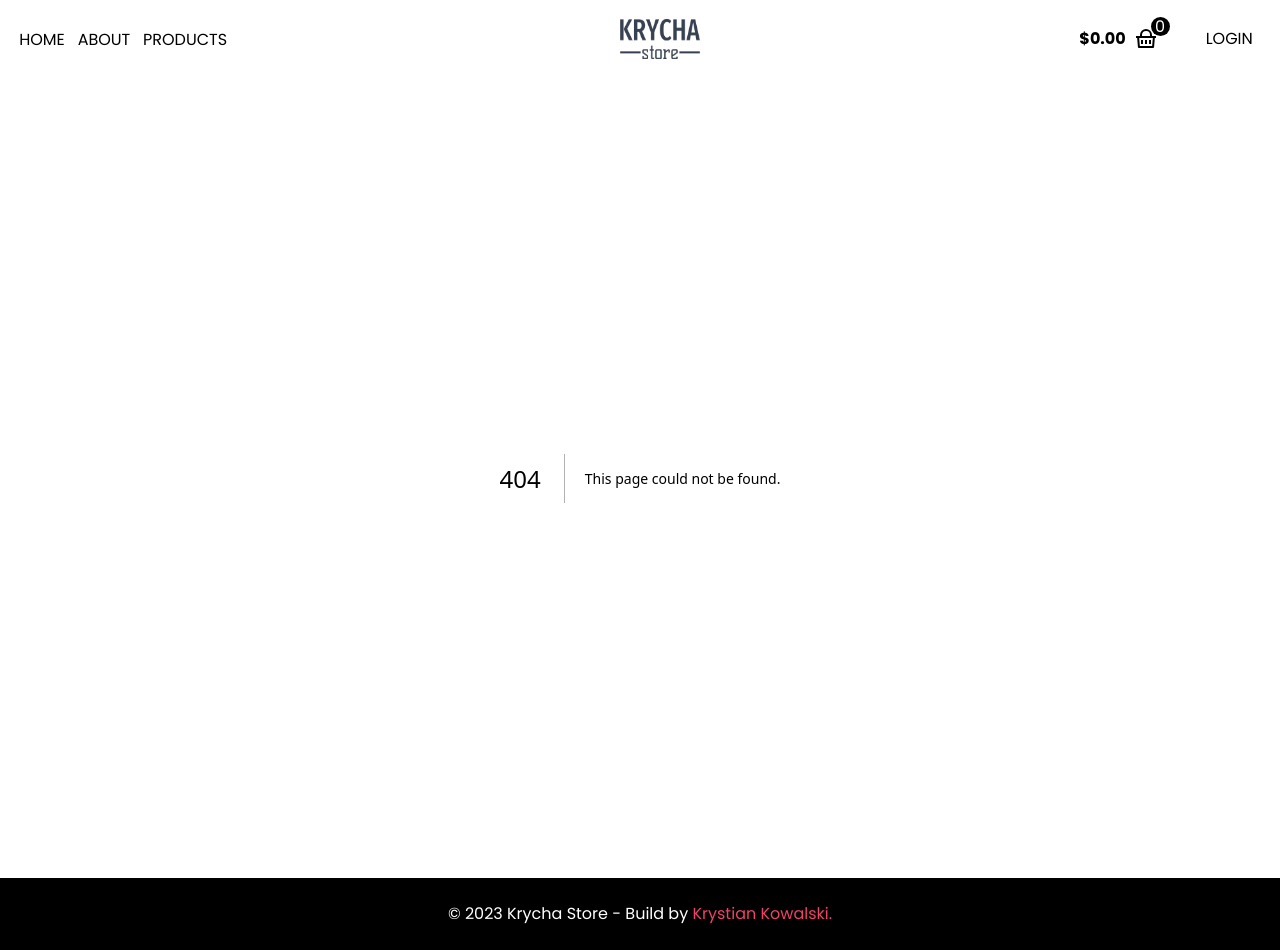
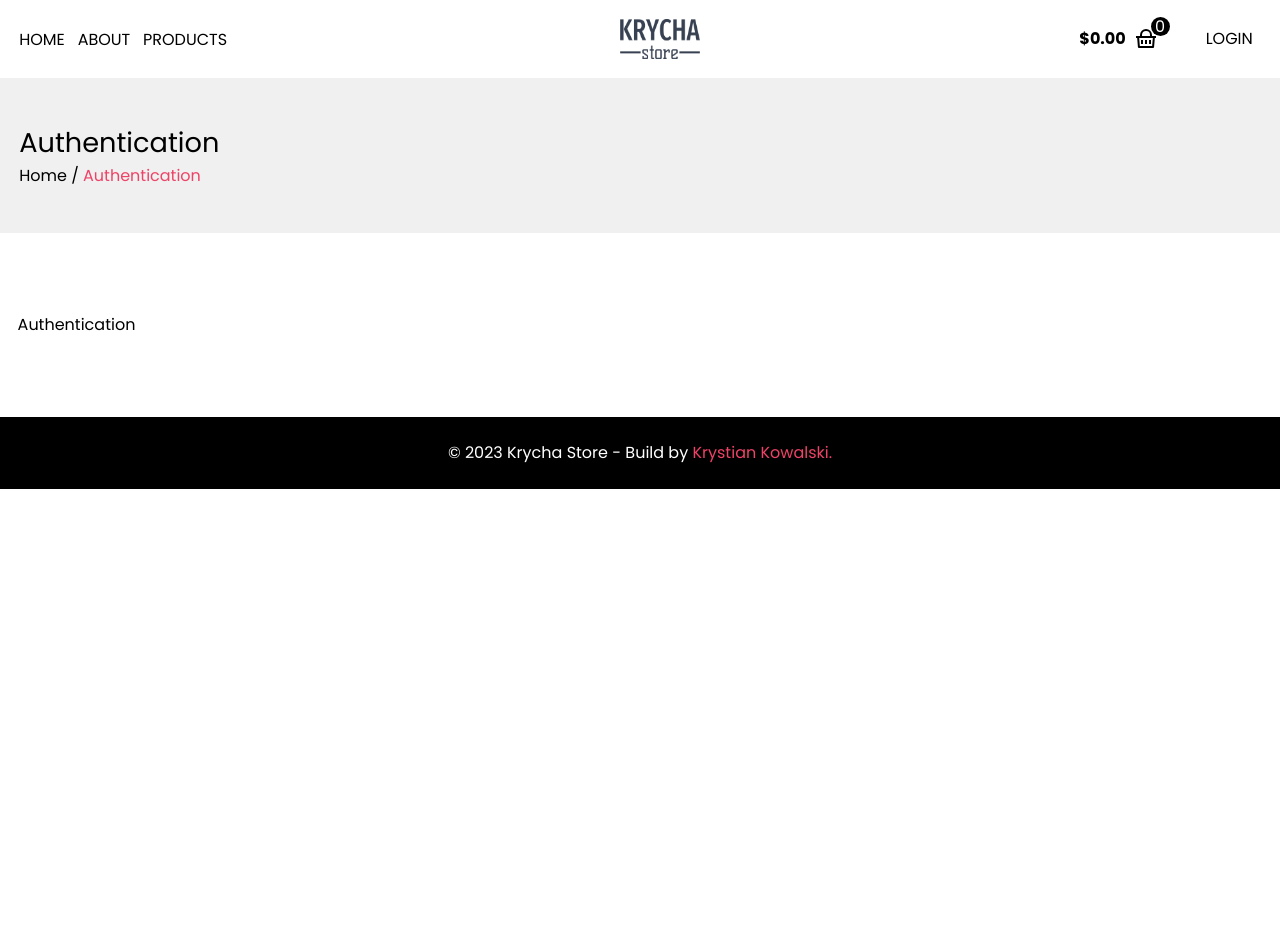
Before and after one commit to Krycha94/fullstack-nextjs-ecommerce, a Next.js app: page /auth in a window 1280 px wide. Before the commit this address had no page. After the commit the page ends 800 px from the top, so only its background shows below. Built offline with nearby package versions, Linux system fonts and the light colour scheme.

Commit message:
Create Auth Page, UserPanel and Authentication components

```diff
--- /dev/null
+++ b/app/auth/page.tsx
@@ -0,0 +1,16 @@
+import Authentication from "@/components/Authentication/Authentication";
+import Breadcrumbs from "@/components/Breadcrumbs/Breadcrumbs";
+
+export const metadata = {
+	title: "Krycha Store - Authentication",
+};
+
+const AuthPage = () => {
+	return (
+		<>
+			<Breadcrumbs title="authentication" />
+			<Authentication />
+		</>
+	);
+};
+export default AuthPage;
--- /dev/null
+++ b/components/Authentication/Authentication.module.scss
@@ -0,0 +1,18 @@
+@use "@/styles/mixins.scss" as m;
+@use "@/styles/breakpoints.scss" as b;
+@use "@/styles/variables" as v;
+
+.auth {
+	@include m.container;
+	margin: 2rem auto;
+	padding: 0 0.9rem;
+
+	@include b.breakpoint(md) {
+		padding: 0 1.1rem;
+		margin: 5rem auto;
+	}
+
+	@media screen and (min-width: 1340px) {
+		padding: 0;
+	}
+}
--- /dev/null
+++ b/components/Authentication/Authentication.tsx
@@ -0,0 +1,8 @@
+import styles from "./Authentication.module.scss"
+
+const Authentication = () => {
+  return (
+    <div className={styles.auth}>Authentication</div>
+  )
+}
+export default Authentication
--- a/components/Header/Header.module.scss
+++ b/components/Header/Header.module.scss
@@ -61,14 +61,4 @@
 			display: none;
 		}
 	}
-
-	&__login {
-		display: none;
-		text-transform: uppercase;
-		padding: 0.5rem;
-
-		@include b.breakpoint(md) {
-			display: flex;
-		}
-	}
 }
--- a/components/Header/Header.tsx
+++ b/components/Header/Header.tsx
@@ -8,6 +8,7 @@ import MobileNav from "../MobileNav/MobileNav";
 import { navLinks } from "@/utils/constants";
 import { FaBars } from "react-icons/fa";
 import styles from "./Header.module.scss";
+import UserPanel from "../UserPanel/UserPanel";
 
 const Header = () => {
 	const [isNavOpen, setIsNavOpen] = useState(false);
@@ -36,7 +37,7 @@ const Header = () => {
 					<button className={styles.header__hamburger} onClick={handleOpen}>
 						<FaBars />
 					</button>
-					<Link href="login" className={styles.header__login}>Login</Link>
+					<UserPanel />
 				</div>
 				<MobileNav isNavOpen={isNavOpen} onClose={handleClose} />
 			</div>
--- a/components/MobileNav/MobileNav.tsx
+++ b/components/MobileNav/MobileNav.tsx
@@ -25,7 +25,7 @@ const MobileNav = ({ isNavOpen, onClose }: MobileNavProps) => {
 							{link.text}
 						</Link>
 					))}
-					<Link href="login">Login</Link>
+					<Link href="auth">Login</Link>
 				</nav>
 			</aside>
 		</>
--- /dev/null
+++ b/components/UserPanel/UserPanel.module.scss
@@ -0,0 +1,15 @@
+@use "@/styles/mixins.scss" as m;
+@use "@/styles/breakpoints.scss" as b;
+@use "@/styles/variables" as v;
+
+.user {
+	&__login {
+		display: none;
+		text-transform: uppercase;
+		padding: 0.5rem;
+
+		@include b.breakpoint(md) {
+			display: flex;
+		}
+	}
+}
--- /dev/null
+++ b/components/UserPanel/UserPanel.tsx
@@ -0,0 +1,13 @@
+import Link from "next/link";
+import styles from "./UserPanel.module.scss"
+
+const UserPanel = () => {
+	return (
+		<div className={styles.user}>
+			<Link href="auth" className={styles.user__login}>
+				Login
+			</Link>
+		</div>
+	);
+};
+export default UserPanel;
```
